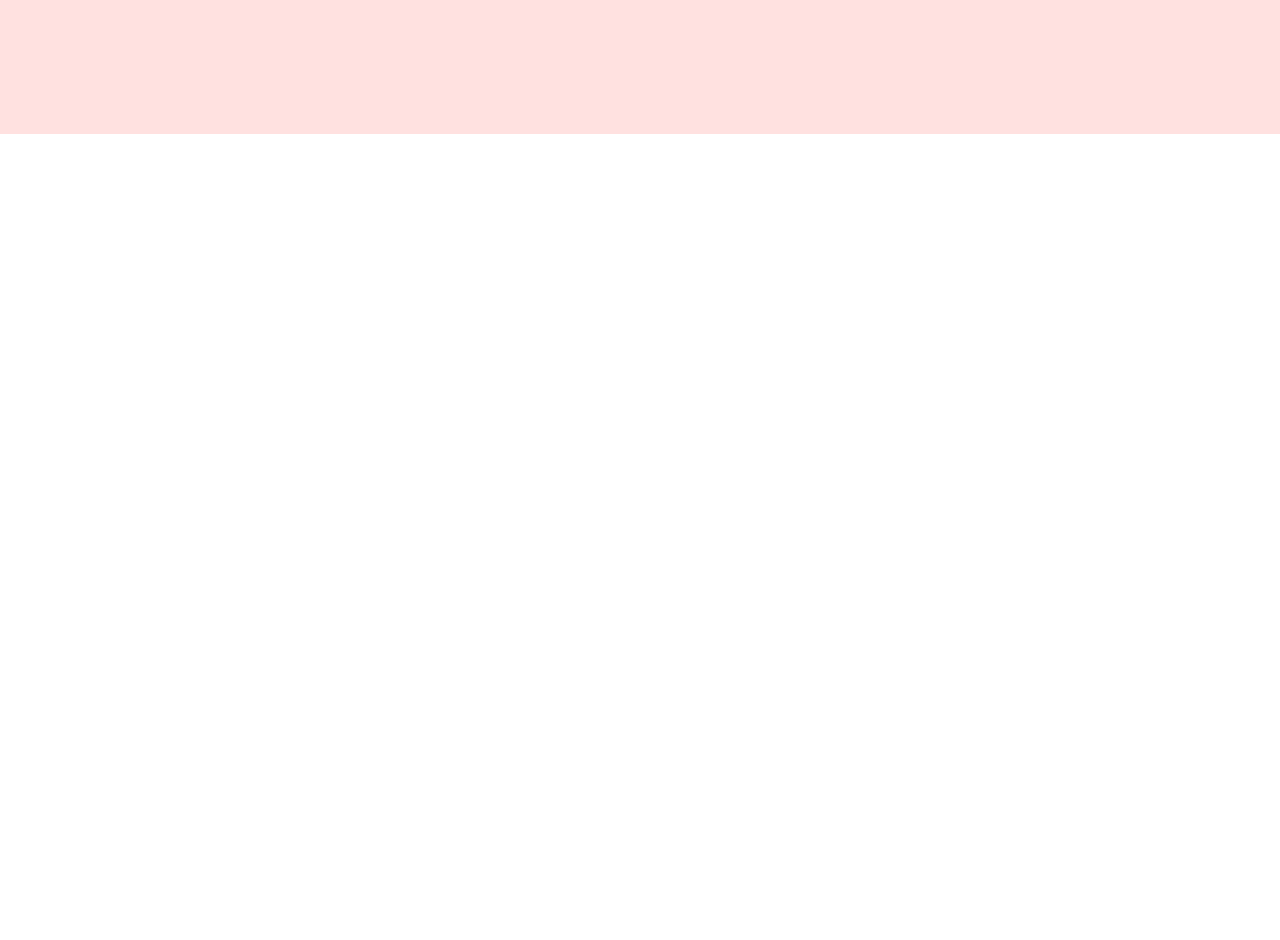
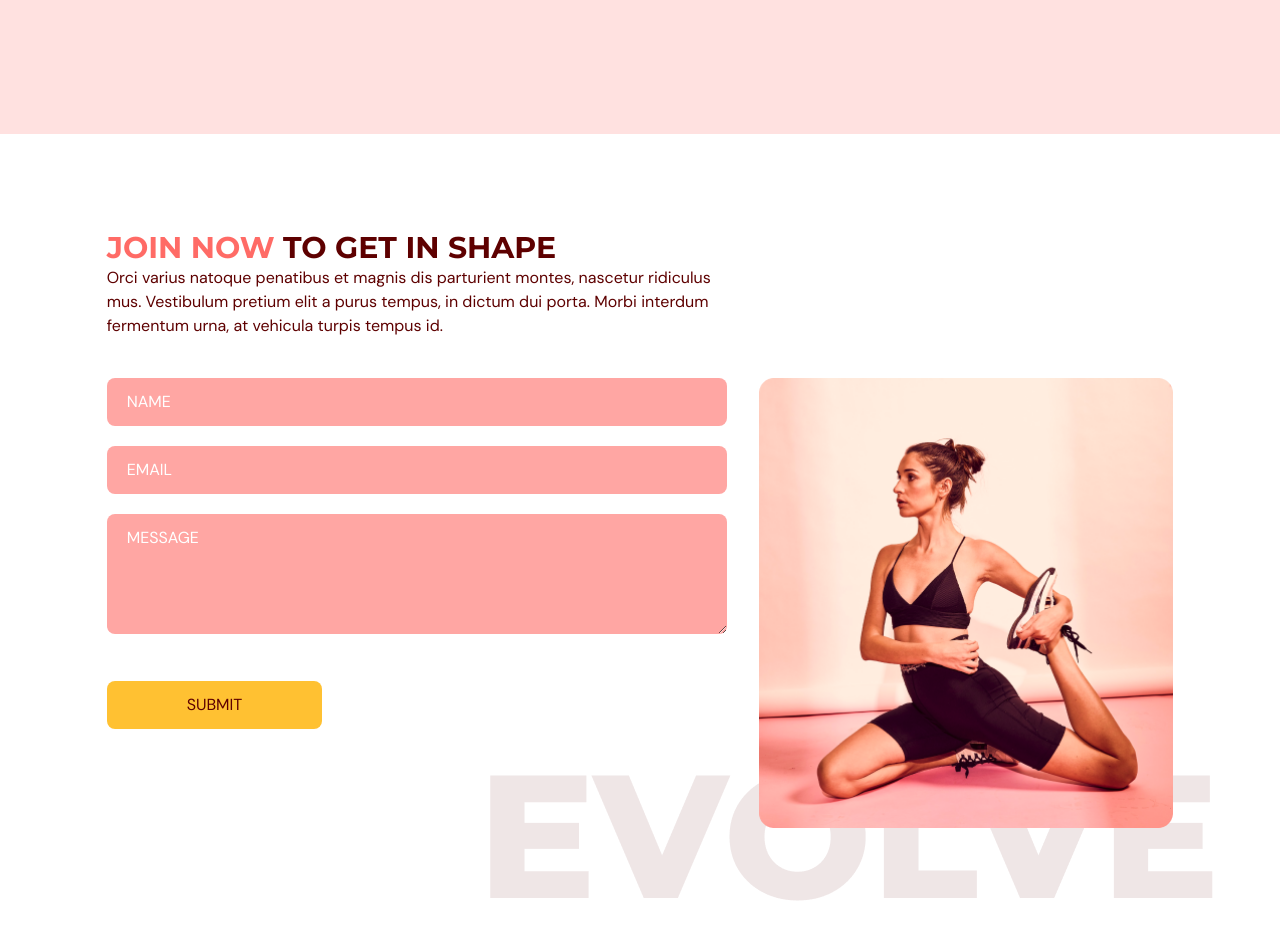
Before and after one commit to MattMaric/Fitness-App, a React (Vite) app: page / in a window 1280 px wide. Shown: the part 2880-3820 px from the top of the page. Before the commit the page ends 3014 px from the top, so only its background shows below. Built offline with nearby package versions, Linux system fonts and the light colour scheme.

Commit message:
Add Contact Us section

```diff
--- a/package.json
+++ b/package.json
@@ -14,7 +14,7 @@
     "react": "^18.2.0",
     "react-anchor-link-smooth-scroll": "^1.0.12",
     "react-dom": "^18.2.0",
-    "react-hook-form": "^7.42.1"
+    "react-hook-form": "^7.55.0"
   },
   "devDependencies": {
     "@types/node": "^18.11.18",
--- a/src/App.tsx
+++ b/src/App.tsx
@@ -3,6 +3,7 @@ import Navbar from "@/scenes/navbar";
 import Home from "@/scenes/home";
 import Benefits from "@/scenes/benefits";
 import OurClasses from "@/scenes/ourClasses";
+import ContactUs from "@/scenes/contactUs";
 import { SelectedPage } from "@/shared/types";
 
 function App() {
@@ -31,6 +32,7 @@ function App() {
     <Home setSelectedPage={setSelectedPage}/>
     <Benefits setSelectedPage={setSelectedPage}/>
     <OurClasses setSelectedPage={setSelectedPage}/>
+    <ContactUs setSelectedPage={setSelectedPage}/>
   </div>
 }
 
--- /dev/null
+++ b/src/scenes/contactUs/index.tsx
@@ -0,0 +1,152 @@
+import { SelectedPage } from "@/shared/types";
+import { motion } from "framer-motion";
+import { useForm } from "react-hook-form";
+import ContactUsPageGraphic from "@/assets/ContactUsPageGraphic.png";
+import HText from "@/shared/HText";
+
+type Props = {
+    setSelectedPage: (value: SelectedPage) => void;
+}
+
+const ContactUs = ({setSelectedPage}: Props) => {
+    const {
+        register,
+        trigger,
+        formState: { errors }
+    } = useForm();
+
+    const onSubmit = async (e: any) => {
+        const isValid = await trigger();
+        if (!isValid) {
+            e.preventDefault();
+        }
+    }
+
+    const inputStyles = `mb-5 w-full rounded-lg bg-primary-300 px-5 py-3 placeholder-white`;
+
+    return <section id="contactus" className="mx-auto w-5/6 pt-24 pb-32">
+        <motion.div onViewportEnter={() => setSelectedPage(SelectedPage.ContactUs)}>
+            {/* HEADER */}
+            <motion.div
+                className="md:w-3/5"
+                initial="hidden"
+                whileInView="visible"
+                viewport={{ once: true, amount: 0.5 }}
+                transition={{ duration: 0.5 }}
+                variants={{
+                    hidden: { opacity: 0, x: -50 },
+                    visible: { opacity: 1, x: 0 },
+                }}
+            >
+                <HText>
+                    <span className="text-primary-500">JOIN NOW</span> TO GET IN SHAPE
+                </HText>
+                <p>
+                    Orci varius natoque penatibus et magnis dis parturient
+                    montes, nascetur ridiculus mus. Vestibulum pretium elit
+                    a purus tempus, in dictum dui porta. Morbi interdum
+                    fermentum urna, at vehicula turpis tempus id.
+                </p>
+            </motion.div>
+
+            {/* FORM AND IMAGE */}
+            <div className="mt-10 justify-between gap-8 md:flex">
+                <motion.div
+                    className="mt-10 basis-3/5 md:mt-0"
+                    initial="hidden"
+                    whileInView="visible"
+                    viewport={{ once: true, amount: 0.5 }}
+                    transition={{ duration: 0.5 }}
+                    variants={{
+                        hidden: { opacity: 0, y: 50 },
+                        visible: { opacity: 1, y: 0 },
+                    }}
+                >
+                    <form
+                        target="_blank"
+                        onSubmit={onSubmit}
+                        action="https://formsubmit.co/d9871d662c613fcdbb2021c0cff5b368"
+                        method="POST"
+                    >
+                        <input
+                            className={inputStyles}
+                            type="text"
+                            placeholder="NAME"
+                            {...register("name", {
+                                required: true,
+                                maxLength: 100,
+                            })}
+                        />
+                        {errors.name && (
+                            <p className="mt-1 text-primary-500">
+                                {errors.name.type === "required" && "This field is required."}
+                                {errors.name.type === "maxLength" && "Max length is 100 char."}
+                            </p>
+                        )}
+
+                        <input
+                            className={inputStyles}
+                            type="text"
+                            placeholder="EMAIL"
+                            {...register("email", {
+                                required: true,
+                                pattern: /^[A-Z0-9._%+-]+@[A-Z0-9.-]+\.[A-Z]{2,}$/i,
+                            })}
+                        />
+                        {errors.email && (
+                            <p className="mt-1 text-primary-500">
+                                {errors.email.type === "required" && "This field is required."}
+                                {errors.email.type === "pattern" && "Invalid email address."}
+                            </p>
+                        )}
+
+                        <textarea
+                            className={inputStyles}
+                            rows={4}
+                            cols={50}
+                            placeholder="MESSAGE"
+                            {...register("message", {
+                                required: true,
+                                maxLength: 2000,
+                            })}
+                        />
+                        {errors.message && (
+                            <p className="mt-1 text-primary-500">
+                                {errors.message.type === "required" && "This field is required."}
+                                {errors.message.type === "maxLength" && "Max length is 2000 char."}
+                            </p>
+                        )}
+
+                        <button
+                            type="submit"
+                            className="mt-5 rounded-lg bg-secondary-500 px-20 py-3 transition duration-500 hover:text-white"
+                        >
+                            SUBMIT
+                        </button>
+                    </form>
+                </motion.div>
+                <motion.div
+                    className="relative mt-16 basis-2/5 md:mt-0"
+                    initial="hidden"
+                    whileInView="visible"
+                    viewport={{ once: true, amount: 0.5 }}
+                    transition={{ delay: 0.2, duration: 0.5 }}
+                    variants={{
+                        hidden: { opacity: 0, y: 50 },
+                        visible: { opacity: 1, y: 0 },
+                    }}
+                >
+                    <div className="md:before:content-evolvetext w-full before:absolute before:-bottom-20 before:-right-10 before:z-[-1]">
+                        <img
+                           className="w-full"
+                           alt="contact-us-page-graphic"
+                           src={ContactUsPageGraphic}
+                        />
+                    </div>
+                </motion.div>
+            </div>
+        </motion.div>
+    </section>
+}
+
+export default ContactUs
```
Also changed, not shown: 1 other file (tests, documents, lock files or other folders).
